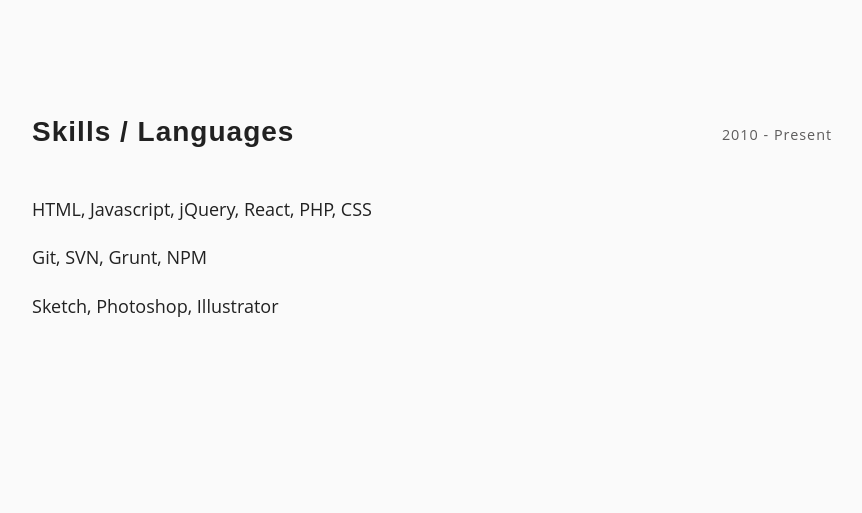
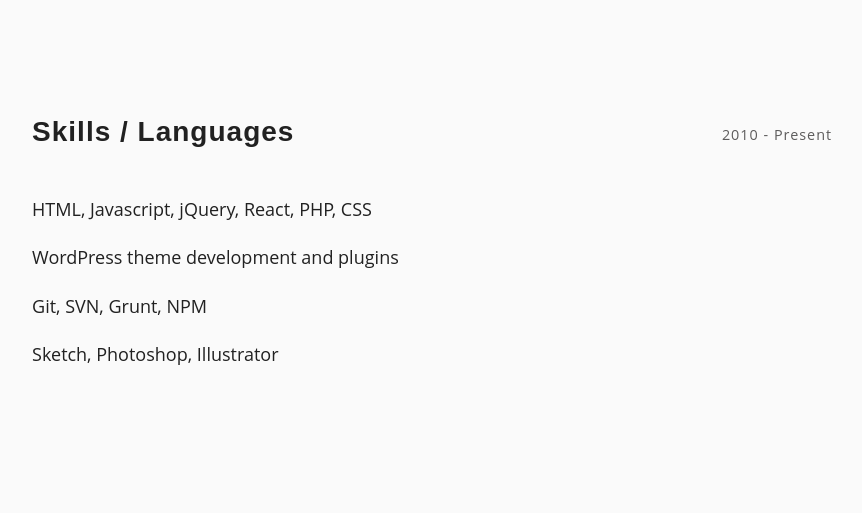
Before and after one commit to andyknapp/ak, a PHP site: page / in a window 1280 px wide. Shown: the part 1891-2404 px from the top of the page, without its empty margins (355-1217 px from the left). Run offline with PHP 8.4, Linux system fonts and the light colour scheme; some libraries are stand-ins or nearby versions.

Commit message:
change on server

```diff
--- a/components/experience.php
+++ b/components/experience.php
@@ -45,6 +45,7 @@
         <div class="experience-description">
             <ul>
                 <li>HTML, Javascript, jQuery, React, PHP, CSS</li>
+                <li>WordPress theme development and plugins</li>
                 <li>Git, SVN, Grunt, NPM</li>
                 <li>Sketch, Photoshop, Illustrator</li>
             </ul>
```
